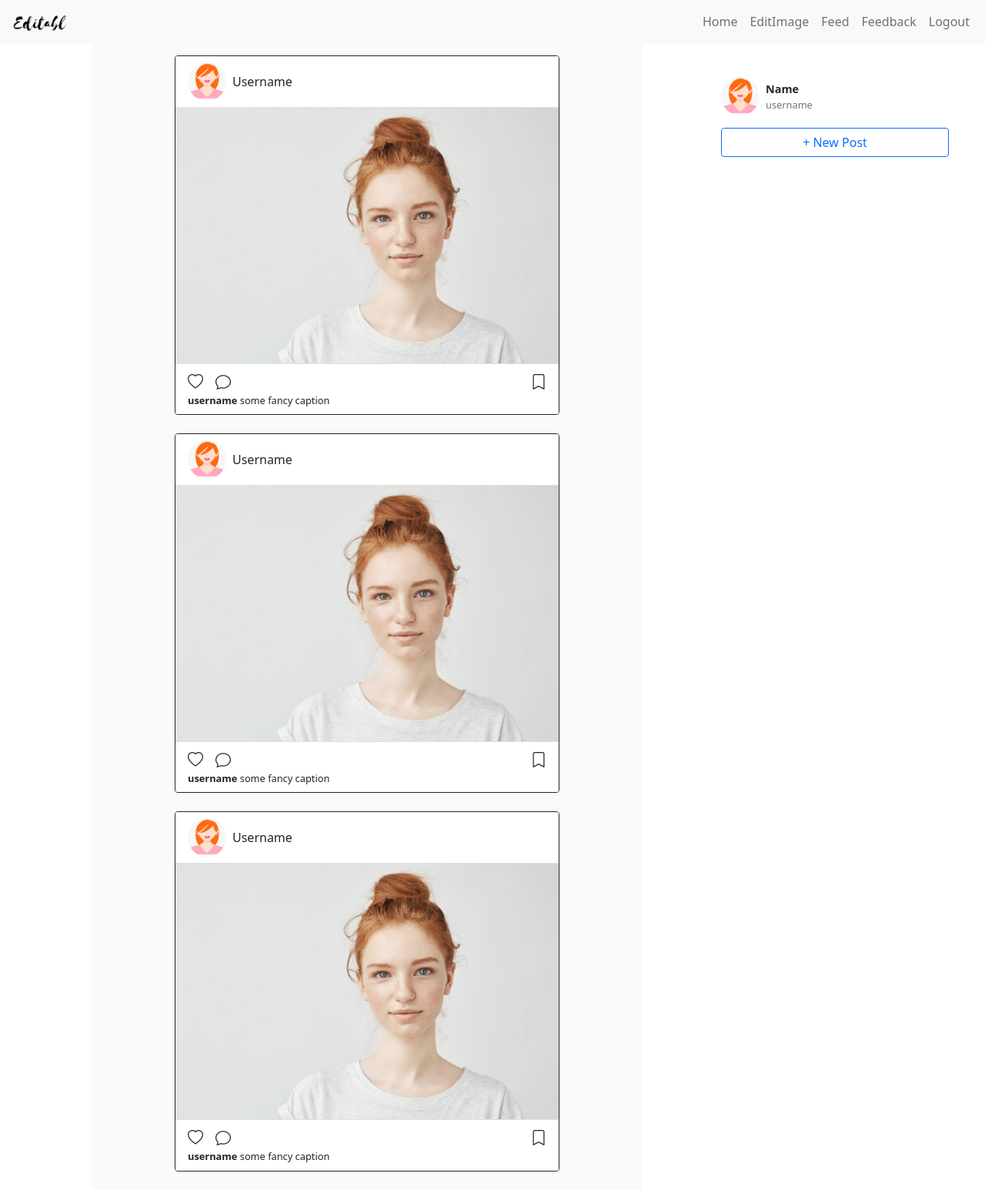
After one commit to anuja1638/Editabl, a Django app: page /feed/ in a window 1280 px wide. The commit adds this page. Shown: the whole page at 77% size. Run offline with Django 4.2, Linux system fonts and the light colour scheme; a user stored in the database is signed in; some libraries are stand-ins or nearby versions.

Commit message:
Built layout for Feed page (#11)

```diff
--- a/Editabl/authentication/urls.py
+++ b/Editabl/authentication/urls.py
@@ -12,5 +12,6 @@ urlpatterns = [
     path('logout/', views.logoutView, name='logoutUrl'),
     path('userExistCheckUrl/', views.userExistCheckUrl, name='userExistCheckUrl'),
     path('authenticationCheck/', views.authenticationCheck, name='authenticationCheck'),
-     path('editor/', views.manualEditingPageView, name='manualEditingPageUrl'),
+    path('editor/', views.manualEditingPageView, name='manualEditingPageUrl'),
+    path('feed/', views.feedView, name='feedUrl'),
 ]
--- a/Editabl/authentication/views.py
+++ b/Editabl/authentication/views.py
@@ -9,6 +9,9 @@ from django.contrib.auth.decorators import login_required
 
 def homePageView(request):
     return render(request, template_name='homepage/homePage.html', context={})
+
+def feedView(request):
+    return render(request, template_name='feed/feed.html', context={})
 
 def signUpPageView(request):
     if request.method == "POST":
--- /dev/null
+++ b/Editabl/static/feed/css/styles.css
@@ -0,0 +1,84 @@
+body {
+    overflow-x: hidden;
+}
+
+.posts-container {
+    overflow-y: scroll;
+    min-height: 100vh;
+}
+
+.posts-container::-webkit-scrollbar {
+    display: none;
+}
+
+/* Hide scrollbar for IE, Edge and Firefox */
+.posts-container {
+  -ms-overflow-style: none;  /* IE and Edge */
+  scrollbar-width: none;  /* Firefox */
+}
+
+.bg-lighter {
+    background-color: #fafafa;
+}
+
+.card {
+    min-height: 400px;
+    width: 500px;
+    margin-bottom: 1.5rem;
+    border-radius: 2px;
+}
+
+.card-header{
+    background-color: white!important;
+}
+
+.card-footer{
+    background-color: white!important;
+}
+
+.post-pfp {
+    width: 50px;
+    height: 50px;
+    border-radius: 50px;
+}
+
+.post-img {
+    width: 100%;
+    height: auto;
+}
+
+.post-caption {
+    font-size: 0.8rem;
+}
+
+.side-container {
+    position: fixed;
+    top: 100px;
+    right: 35px;
+}
+
+.side-name {
+    font-size: 0.9rem;
+}
+
+.side-username {
+    font-size: 0.8rem;
+}
+
+.btn-add-mobile {
+    position: fixed;
+    right: 20px;
+    bottom: 20px;
+    font-size: 2rem;
+    height: 2.5rem;
+    width: 2.5rem;
+    border-radius: 3rem;
+    border: 2px solid #0d6efd;
+    color: #0d6efd;
+    background-color:#fff;
+}
+
+.btn-add-mobile a, .btn-add-mobile a:hover, .btn-add-mobile a:visited, .btn-add-mobile a:active {
+    color: inherit;
+    text-decoration: none;
+   }
--- a/Editabl/templates/base/links.html
+++ b/Editabl/templates/base/links.html
@@ -18,6 +18,7 @@
   <link rel="stylesheet" href="https://cdnjs.cloudflare.com/ajax/libs/font-awesome/5.15.1/css/all.min.css"
     integrity="sha512-+4zCK9k+qNFUR5X+cKL9EIR+ZOhtIloNl9GIKS57V1MyNsYpYcUrUeQc9vNfzsWfV28IaLL3i96P9sdNyeRssA=="
     crossorigin="anonymous" />
+    <link rel="stylesheet" href="https://cdn.jsdelivr.net/npm/bootstrap-icons@1.8.1/font/bootstrap-icons.css">
     <link rel="stylesheet" href="{% static 'base/css/styles.css' %}">
   {% block styleBlock %}{% endblock %}
   <script src="{% static 'js/jQuery.js' %}"></script>
--- a/Editabl/templates/base/navbar.html
+++ b/Editabl/templates/base/navbar.html
@@ -20,10 +20,13 @@
           <a class="nav-link" href="{% url 'authentication:manualEditingPageUrl'%}">EditImage</a>
         </li>
         <li class="nav-item">
-          <a class="nav-link" href="{% url 'authentication:logoutUrl'%}">Logout</a>
+          <a class="nav-link" href="{% url 'authentication:feedUrl'%}">Feed</a>
         </li>
         <li class="nav-item">
           <a class="nav-link" href="#" data-bs-toggle="modal" data-bs-target="#feedback-modal">Feedback</a>
+        </li>
+        <li class="nav-item">
+          <a class="nav-link" href="{% url 'authentication:logoutUrl'%}">Logout</a>
         </li>
         {%else%}
         <li class="nav-item">
--- /dev/null
+++ b/Editabl/templates/feed/feed.html
@@ -0,0 +1,104 @@
+{%extends 'base/navbar.html'%}
+{% load static %}
+{%block titleContent%}
+Homepage
+{%endblock%}
+{%block styleBlock%}
+<link rel='stylesheet' href="{%static 'feed/css/styles.css'%}">
+{%endblock%}
+{% block innerContent%}
+<div>
+    <div class="row">
+        <!-- Post Container -->
+        <div class="posts-container col-md-9">
+            <div class="col-9 bg-lighter mx-auto">
+                <div class="d-flex flex-column align-items-center pt-3">
+                    <!-- Start of Posts -->
+                    <div class="card border border-dark">
+                        <div class="card-header">
+                            <div class="d-flex align-items-center">
+                                <img class="post-pfp" src="{% static 'userProfile\images\profilePic.png' %}" alt="Pfp">
+                                <div class="strong ms-2">Username</div>
+                            </div>
+                        </div>
+                        <div class="card-body p-0">
+                            <img class="post-img" src="{% static 'feed\images\girl-post-1.jpg' %}" alt="post-img">
+                        </div>
+                        <div class="card-footer">
+                            <div class="fs-5 d-flex">
+                                <i class="bi bi-heart"></i>
+                                <i class="bi bi-chat ms-3"></i>
+                                <i class="bi bi-bookmark ms-auto"></i>
+                            </div>
+                            <div class="post-caption"> <span class="fw-bold">username</span> some fancy caption</div>
+                        </div>
+                    </div>
+                    <div class="card border border-dark">
+                        <div class="card-header">
+                            <div class="d-flex align-items-center">
+                                <img class="post-pfp" src="{% static 'userProfile\images\profilePic.png' %}" alt="Pfp">
+                                <div class="strong ms-2">Username</div>
+                            </div>
+                        </div>
+                        <div class="card-body p-0">
+                            <img class="post-img" src="{% static 'feed\images\girl-post-1.jpg' %}" alt="post-img">
+                        </div>
+                        <div class="card-footer">
+                            <div class="fs-5 d-flex">
+                                <i class="bi bi-heart"></i>
+                                <i class="bi bi-chat ms-3"></i>
+                                <i class="bi bi-bookmark ms-auto"></i>
+                            </div>
+                            <div class="post-caption"> <span class="fw-bold">username</span> some fancy caption</div>
+                        </div>
+                    </div>
+                    <div class="card border border-dark">
+                        <div class="card-header">
+                            <div class="d-flex align-items-center">
+                                <img class="post-pfp" src="{% static 'userProfile\images\profilePic.png' %}" alt="Pfp">
+                                <div class="strong ms-2">Username</div>
+                            </div>
+                        </div>
+                        <div class="card-body p-0">
+                            <img class="post-img" src="{% static 'feed\images\girl-post-1.jpg' %}" alt="post-img">
+                        </div>
+                        <div class="card-footer">
+                            <div class="fs-5 d-flex">
+                                <i class="bi bi-heart"></i>
+                                <i class="bi bi-chat ms-3"></i>
+                                <i class="bi bi-bookmark ms-auto"></i>
+                            </div>
+                            <div class="post-caption"> <span class="fw-bold">username</span> some fancy caption</div>
+                        </div>
+                    </div>
+                    <!-- End of Posts -->
+                </div>
+            </div>
+
+        </div>
+        <!-- Side Container -->
+        <div class="side-container col-md-3 d-none d-md-block">
+            <div class="d-flex align-items-center">
+                <img class="post-pfp" src="{% static 'userProfile\images\profilePic.png' %}" alt="Pfp">
+                <div class="ms-2">
+                    <span class="fw-bold side-name">Name</span>
+                    <div class="text-muted side-username">username</div>
+                </div>
+            </div>
+
+            <div class="mt-3 d-grid mx-auto">
+                <button class="btn btn-outline-primary">+ New Post</button>
+            </div>
+
+        </div>
+    </div>
+
+    <!-- Mobile Add Button -->
+    <div class="d-md-none btn-add-mobile d-flex justify-content-center align-items-center">
+        <a href="#">
+            <i class="bi bi-plus"></i>
+        </a>
+    </div>
+
+</div>
+{%endblock%}
```
Also changed, not shown: Editabl/static/feed/images/girl-post-1.jpg (added).
